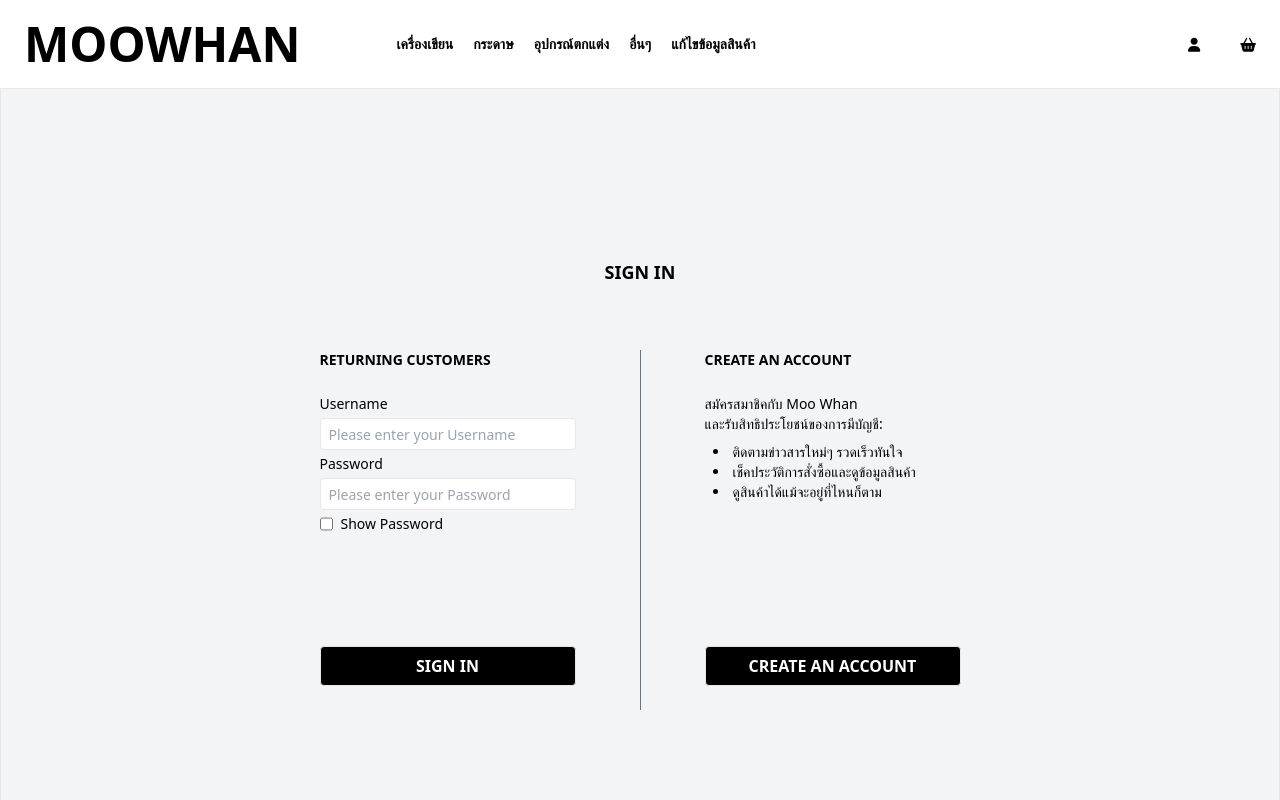
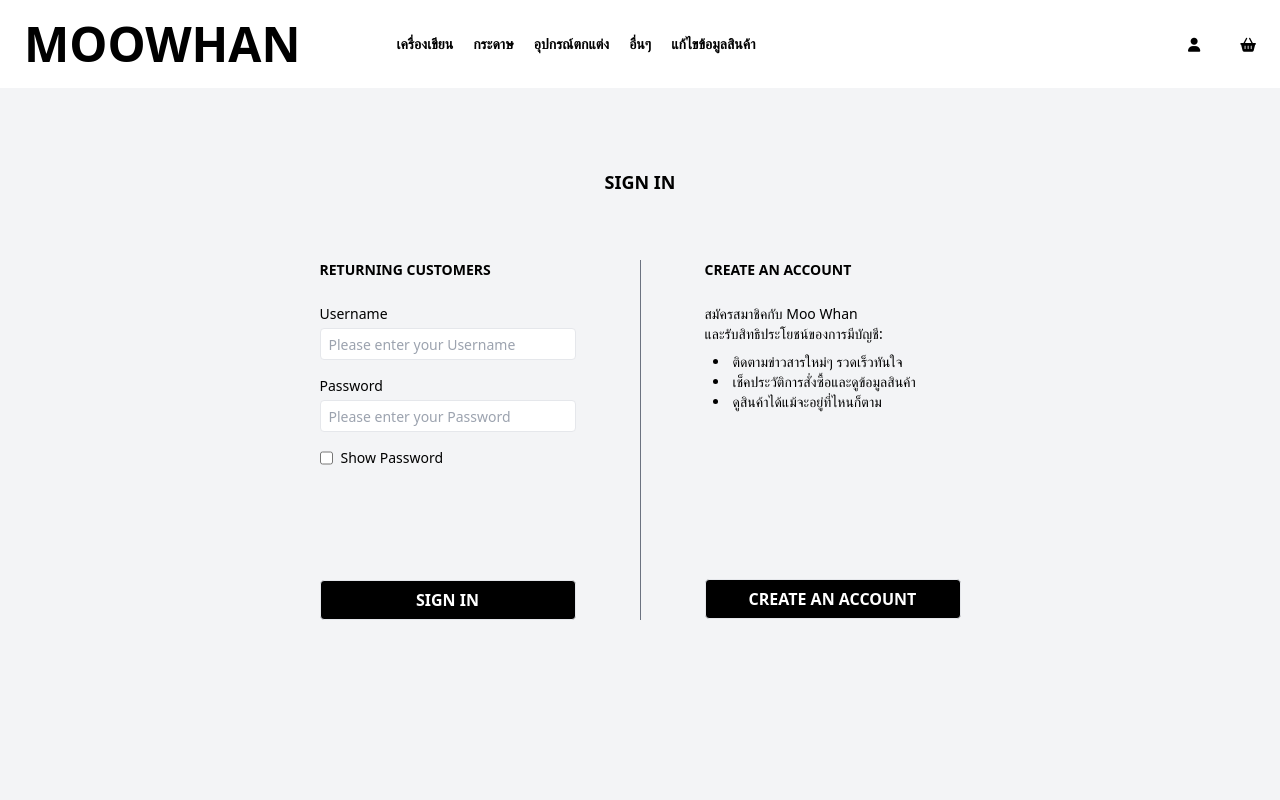
Before and after one commit to JastKherZ/Last-Moo-Waan, a Vue app in the folder Moo-Whann/: page /login in a window 1280 px wide. Shown: the top 800 px of the page. Built offline with nearby package versions, Linux system fonts and the light colour scheme.

Commit message:
fix login

```diff
--- a/Moo-Whann/src/views/basket.vue
+++ b/Moo-Whann/src/views/basket.vue
@@ -1,10 +1,11 @@
 <template>
-    <div class="flex flex-col border">
-        <div class="flex justify-center items-center my-8 border">
-            <h1 class="font-bold">SHOPPING BAG</h1>
+    <div class="flex flex-col items-center border bg-gray-100 h-[800px] w-full">
+        <div class="flex flex-col items-center my-8 border">
+            <h1 class="text-xl font-bold">SHOPPING BAG</h1>
+            <label for="" class="text-sm">ตะกร้าสินค้า (number)</label>
         </div>
         <div class="flex justify-center items-center border my-4">
-            <p class="text-sm underline m-2">ตระกร้าสินค้า (number)</p>
+            <p class="text-sm underline m-2">ตะกร้าสินค้า (0)</p>
         </div>
         <div class="flex flex-col border">
             <p class="text-sm ml-2">คุณมีสินค้า number รายการอยู่ในตะกร้า</p>
--- a/Moo-Whann/src/views/login.vue
+++ b/Moo-Whann/src/views/login.vue
@@ -1,7 +1,7 @@
 <template>
-    <div class="flex flex-col justify-center items-center border bg-gray-100 h-[800px] w-full">
+    <div class="flex flex-col items-center bg-gray-100 h-[800px] w-full">
         <div class="font-bold text-center py-4">
-            <h1 class="text-lg">SIGN IN</h1>
+            <h1 class="text-lg mt-16">SIGN IN</h1>
         </div>
         <div class="flex">
             <div class="flex flex-col my-12">
@@ -9,10 +9,10 @@
                 <label for="username" class="text-sm">Username</label>
                 <input type="text" class="px-2 border rounded text-sm mt-1 w-64 h-8"
                     placeholder="Please enter your Username" v-model="username">
-                <label for="password" class="text-sm mt-1">Password</label>
+                <label for="password" class="text-sm mt-4">Password</label>
                 <input :type="password" class="px-2 border rounded text-sm mt-1 w-64 h-8"
                     placeholder="Please enter your Password" v-model="password">
-                <div class="flex mt-1">
+                <div class="flex mt-4">
                     <input type="checkbox" @click="toggleShow">
                     <label for="" class="mx-2 text-sm">Show Password</label>
                 </div>
@@ -31,7 +31,7 @@
                 <li class="px-2 text-sm">เช็คประวัติการสั่งซื้อและดูข้อมูลสินค้า</li>
                 <li class="px-2 text-sm">ดูสินค้าได้แม้จะอยู่ที่ไหนก็ตาม</li>
                 <router-link to="/register">
-                    <button class="bg-black text-white font-bold mt-36 h-10 w-64 border rounded">
+                    <button class="bg-black text-white font-bold mt-[167px] h-10 w-64 border rounded">
                         CREATE AN ACCOUNT
                     </button>
                 </router-link>
```
